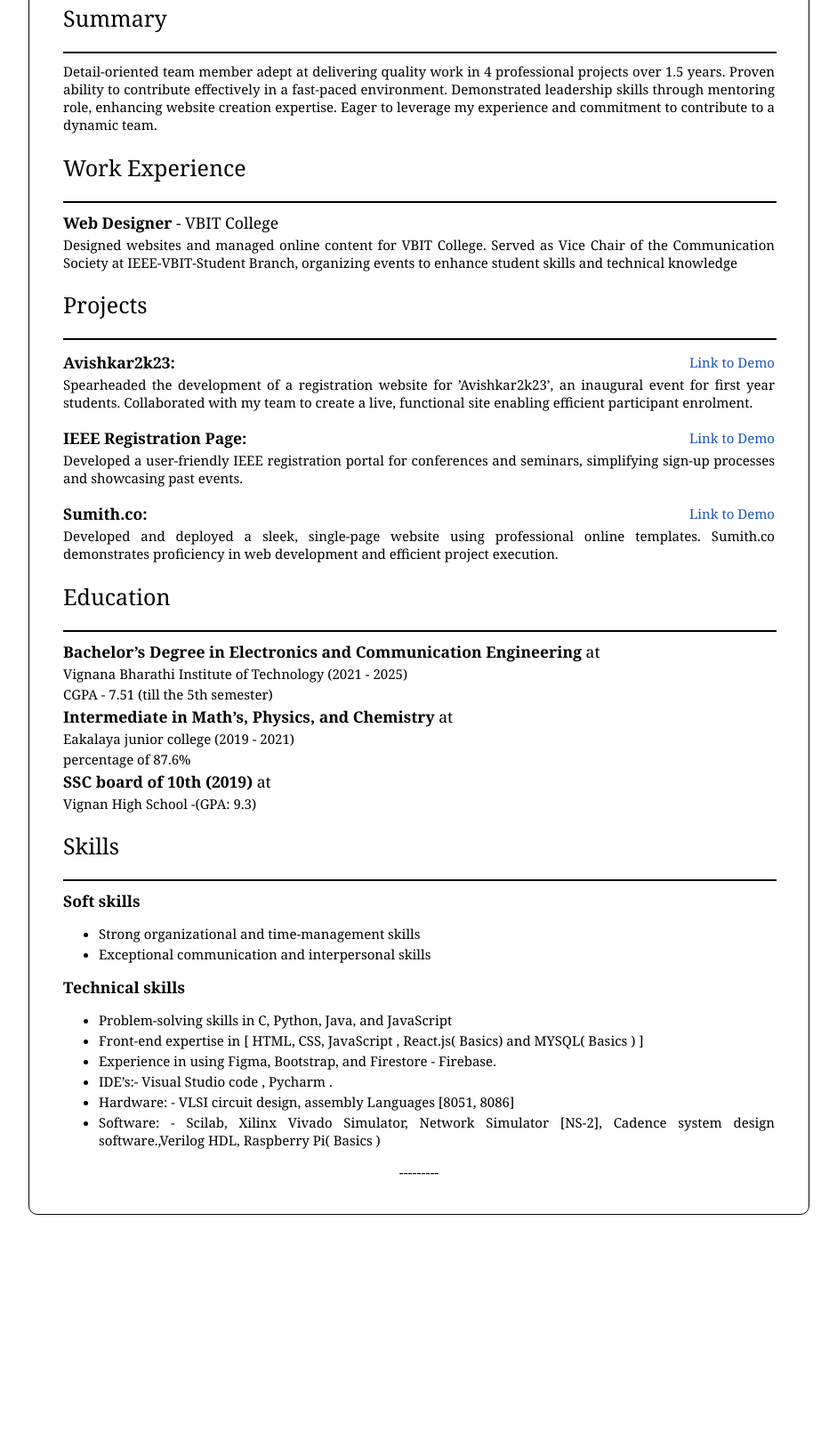
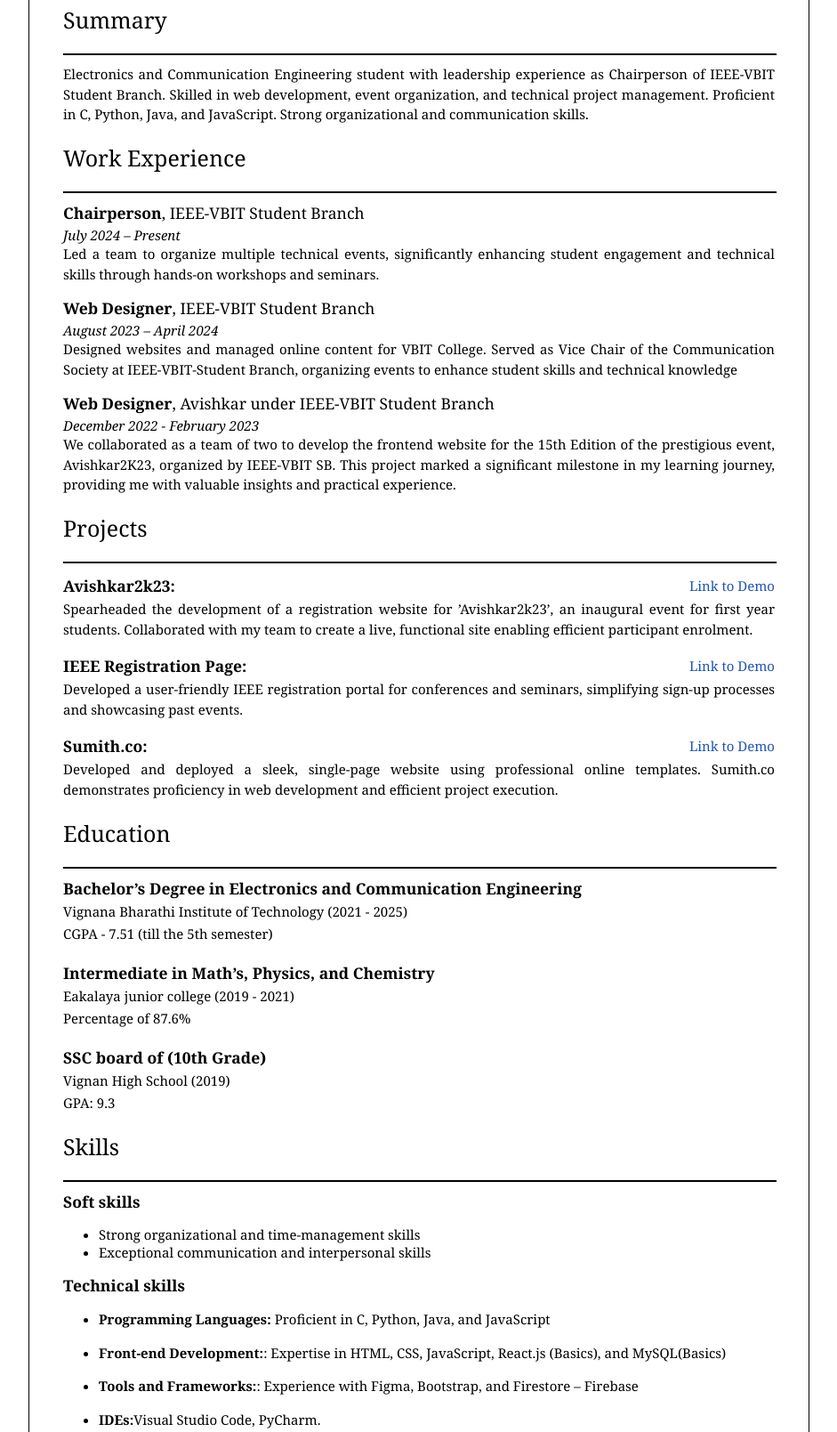
Before and after one commit to NihanthSripathi/MyCV, a plain HTML site: page index.html in a window 1280 px wide. Shown: the part 145-1754 px from the top of the page at 89% size, without its empty margins (169-1110 px from the left). Before the commit the page ends 1510 px from the top, so only its background shows below. Drawn offline with Linux system fonts and the light colour scheme.

Commit message:
Content_update_19_8_24

```diff
--- a/index.html
+++ b/index.html
@@ -9,7 +9,13 @@
     <style>
         * {
             font-family: Cambria;
+            scroll-behavior: smooth;
         }
+
+        p {
+            line-height: 1.5;
+        }
+
 
         body {
             padding: 3%;
@@ -76,14 +82,19 @@
 
         }
 
+        .Edu-Details {
+            margin-bottom: 20px;
+        }
+
         .Edu-Details p {
             margin: 0px;
             margin-top: 3px;
+
         }
 
-        .list li {
+        /* .list li {
             margin-top: 3px;
-        }
+        } */
 
         footer {
             text-align: center;
@@ -115,11 +126,12 @@
             <h2>Summary</h2>
             <div class="line"></div>
             <div class="subpar">
-                Detail-oriented team member adept at delivering quality work in 4 professional projects over 1.5 years.
-                Proven ability to contribute effectively in a fast-paced environment. Demonstrated leadership skills
-                through mentoring role, enhancing website creation expertise. Eager to leverage my experience and
-                commitment to contribute to a dynamic team.
-
+                <p>
+                    Electronics and Communication Engineering student with leadership experience as Chairperson of
+                    IEEE-VBIT Student Branch. Skilled in web development, event organization, and technical project
+                    management. Proficient in C, Python, Java, and JavaScript. Strong organizational and communication
+                    skills.
+                </p>
             </div>
 
         </div>
@@ -127,10 +139,33 @@
             <h2>Work Experience</h2>
             <div class="line"></div>
             <div class="subpar">
-                <h3><b>Web Designer</b> - VBIT College
-                </h3>Designed websites and managed online content for VBIT College. Served as Vice Chair of the
-                Communication Society at IEEE-VBIT-Student Branch, organizing events to enhance student skills and
-                technical knowledge
+                <h3><b>Chairperson</b>, IEEE-VBIT Student Branch
+                </h3>
+                <i>July 2024 – Present</i>
+                <p>Led a team to organize multiple technical events, significantly
+                    enhancing student engagement and
+                    technical skills through hands-on workshops and seminars.
+                </p>
+            </div>
+            <div class="subpar">
+                <h3><b>Web Designer</b>, IEEE-VBIT Student Branch
+
+                </h3>
+                <i>August 2023 – April 2024</i>
+                <p>Designed websites and managed online content for VBIT College.
+                    Served as Vice Chair of the
+                    Communication Society at IEEE-VBIT-Student Branch, organizing events to enhance student skills and
+                    technical knowledge</p>
+            </div>
+            <div class="subpar">
+                <h3><b>Web Designer</b>, Avishkar under IEEE-VBIT Student Branch
+
+                </h3><i>December 2022 - February 2023</i>
+                <p>We collaborated as a team of two to develop the frontend
+                    website for the 15th Edition of the prestigious
+                    event, Avishkar2K23, organized by IEEE-VBIT SB. This project marked a significant milestone in my
+                    learning journey, providing me with valuable insights and practical experience.
+                </p>
             </div>
 
         </div>
@@ -171,19 +206,20 @@
             <div class="line"></div>
             <div class="subpar">
                 <div class="Edu-Details">
-                    <h3><b>Bachelor’s Degree in Electronics and Communication Engineering</b> at</h3>
+                    <h3><b>Bachelor’s Degree in Electronics and Communication Engineering</b></h3>
                     <p>Vignana Bharathi Institute of Technology (2021 - 2025)</p>
                     <p>CGPA - 7.51 (till the 5th semester)
                     </p>
                 </div>
                 <div class="Edu-Details">
-                    <h3><b>Intermediate in Math’s, Physics, and Chemistry</b> at</h3>
+                    <h3><b>Intermediate in Math’s, Physics, and Chemistry</b> </h3>
                     <p>Eakalaya junior college (2019 - 2021)</p>
-                    <p>percentage of 87.6%</p>
+                    <p>Percentage of 87.6%</p>
                 </div>
                 <div class="Edu-Details">
-                    <h3><b>SSC board of 10th (2019)</b> at</h3>
-                    <p>Vignan High School -(GPA: 9.3)</p>
+                    <h3><b>SSC board of (10th Grade)</b> </h3>
+                    <p>Vignan High School (2019)</p>
+                    <p>GPA: 9.3</p>
                 </div>
             </div>
 
@@ -205,14 +241,32 @@
                 <div class="list">
                     <h3><b>Technical skills</b></h3>
                     <ul>
-                        <li>Problem-solving skills in C, Python, Java, and JavaScript</li>
-                        <li>Front-end expertise in [ HTML, CSS, JavaScript , React.js( Basics) and MYSQL( Basics ) ]
+                        <li>
+                            <p><b>Programming Languages: </b> Proficient in C, Python, Java, and JavaScript
+                            </p>
                         </li>
-                        <li>Experience in using Figma, Bootstrap, and Firestore - Firebase.</li>
-                        <li>IDE’s:- Visual Studio code , Pycharm .</li>
-                        <li>Hardware: - VLSI circuit design, assembly Languages [8051, 8086]</li>
-                        <li>Software: - Scilab, Xilinx Vivado Simulator, Network Simulator [NS-2], Cadence system design
-                            software.,Verilog HDL, Raspberry Pi( Basics ) </li>
+                        <li>
+                            <p><b>Front-end Development:</b>: Expertise in HTML, CSS, JavaScript, React.js (Basics), and
+                                MySQL(Basics)
+                            </p>
+                        </li>
+                        <li>
+                            <p><b>Tools and Frameworks:</b>: Experience with Figma, Bootstrap, and Firestore – Firebase
+                            </p>
+                        </li>
+                        <li>
+                            <p><b>IDEs:</b>Visual Studio Code, PyCharm.
+                            </p>
+                        </li>
+                        <li>
+                            <p><b>Hardware:</b>VLSI circuit design, assembly languages (8051, 8086)
+                            </p>
+                        </li>
+                        <li>
+                            <p><b>Software</b>: Scilab, Xilinx Vivado Simulator, Network Simulator [NS-2], Cadence
+                                system design software,Verilog HDL, Raspberry Pi( Basics )
+                            </p>
+                        </li>
                     </ul>
                 </div>
             </div>
```
